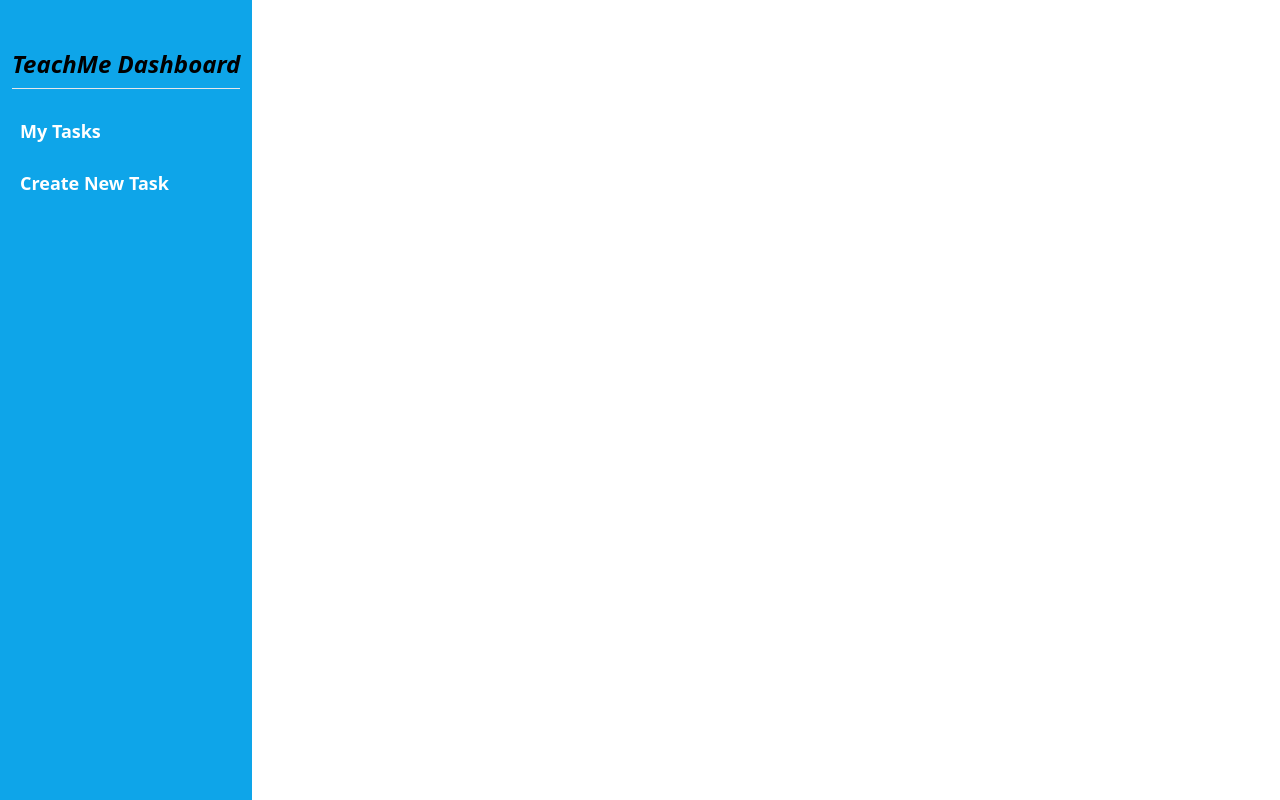
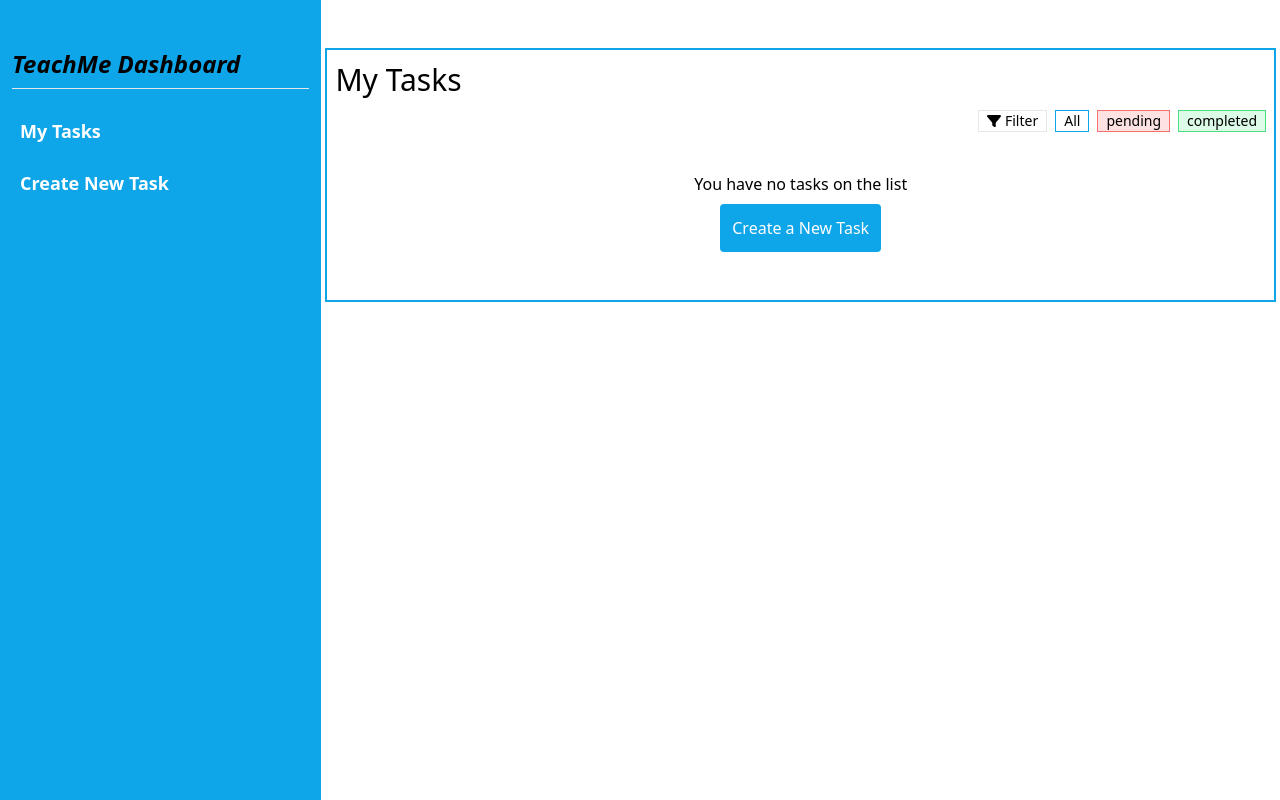
Before and after one commit to Wineshuga/teachmeai-dashboard, a React (Create React App) app: page / in a window 1280 px wide. Built offline with nearby package versions, Linux system fonts and the light colour scheme.

Commit message:
Style AllTasksPage

```diff
--- a/src/components/Task.js
+++ b/src/components/Task.js
@@ -25,23 +25,35 @@ const Task = () => {
 
   return (
     <>
-      { (filteredTask.length === 0 && taskList.length === 0) && (
-        <div>
+      {filteredTask.length === 0 && taskList.length === 0 && (
+        <div className="flex flex-col justify-center items-center h-40">
           <p>You have no tasks on the list</p>
-          <Link to="../add-task">Create a New Task</Link>
+          <Link
+            className="bg-sky-500 text-white p-3 mt-2 rounded hover:bg-sky-700"
+            to="../add-task"
+          >
+            Create a New Task
+          </Link>
         </div>
-      ) }
+      )}
 
-      { (filteredTask.length > 0 ? filteredTask : taskList).map((item) => (
+      {(filteredTask.length > 0 ? filteredTask : taskList).map((item) => (
         <div key={item.id}>
-          <div style={{ display: editingTaskId === item.id ? 'none' : 'block' }}>
-            <button type="button" onClick={() => handleEditing(item.id)}>Edit</button>
+          <div
+            style={{ display: editingTaskId === item.id ? 'none' : 'block' }}
+          >
+            <button type="button" onClick={() => handleEditing(item.id)}>
+              Edit
+            </button>
             <span>{item.status}</span>
             <h3>{item.title}</h3>
             <p>{item.desc}</p>
             <p>{item.dueDate}</p>
           </div>
-          <form style={{ display: editingTaskId === item.id ? 'block' : 'none' }} onSubmit={handleUpdatedDone}>
+          <form
+            style={{ display: editingTaskId === item.id ? 'block' : 'none' }}
+            onSubmit={handleUpdatedDone}
+          >
             <input
               type="text"
               value={item.title}
@@ -57,7 +69,7 @@ const Task = () => {
             <input type="submit" value="Save" />
           </form>
         </div>
-      )) }
+      ))}
     </>
   );
 };
--- a/src/pages/AllTasksPage.js
+++ b/src/pages/AllTasksPage.js
@@ -1,5 +1,7 @@
 import React, { useState } from 'react';
 import { useDispatch } from 'react-redux';
+import { FontAwesomeIcon } from '@fortawesome/react-fontawesome';
+import { faFilter } from '@fortawesome/free-solid-svg-icons';
 import Task from '../components/Task';
 import { filterTask } from '../redux/tasksSlice';
 
@@ -15,12 +17,37 @@ const AllTasksPage = () => {
 
   return (
     <>
-      <h2>My Tasks</h2>
-      <div>
-        <p>Filter</p>
-        <button type="button" value={filter} onClick={(e) => handleClick(e)}>All</button>
-        <button type="button" value={filter} onClick={(e) => handleClick(e)}>pending</button>
-        <button type="button" value={filter} onClick={(e) => handleClick(e)}>completed</button>
+      <h2 className="text-3xl">My Tasks</h2>
+      <div className="flex gap-2 mt-3 md:justify-end justify-center items-center">
+        <p className="border px-2 text-sm">
+          <FontAwesomeIcon icon={faFilter} />
+          {' '}
+          Filter
+        </p>
+        <button
+          type="button"
+          className="border border-sky-500 text-sm px-2"
+          value={filter}
+          onClick={(e) => handleClick(e)}
+        >
+          All
+        </button>
+        <button
+          type="button"
+          className="border border-red-400 text-sm px-2 bg-red-100"
+          value={filter}
+          onClick={(e) => handleClick(e)}
+        >
+          pending
+        </button>
+        <button
+          type="button"
+          className="border border-green-400  text-sm px-2 bg-green-100"
+          value={filter}
+          onClick={(e) => handleClick(e)}
+        >
+          completed
+        </button>
       </div>
       <Task />
     </>
--- a/src/pages/WelcomePage.js
+++ b/src/pages/WelcomePage.js
@@ -13,14 +13,22 @@ const WelcomePage = () => {
 
   return (
     <section className="flex">
-      <button type="button" onClick={toggleVisibility} className="md:hidden absolute py-3 mx-2 text-xl">
+      <button
+        type="button"
+        onClick={toggleVisibility}
+        className="md:hidden absolute py-3 mx-2 text-xl"
+      >
         {' '}
         <FontAwesomeIcon icon={faBars} />
       </button>
-      <section className={`md:block ${dashboardVisible ? 'visible' : 'hidden'} absolute bg-sky-500 pt-12 p-3 h-screen`}>
+      <section
+        className={`md:block ${
+          dashboardVisible ? 'visible' : 'hidden'
+        } md:sticky absolute bg-sky-500 pt-12 p-3 md:w-1/3 h-screen`}
+      >
         <Dashboard visible={toggleVisibility} />
       </section>
-      <section className="md:pt-3 px-2 pt-10">
+      <section className="md:pt-3 m-1 p-2 mt-12 border-2 border-sky-500 w-screen h-full">
         <Outlet />
       </section>
     </section>
```
